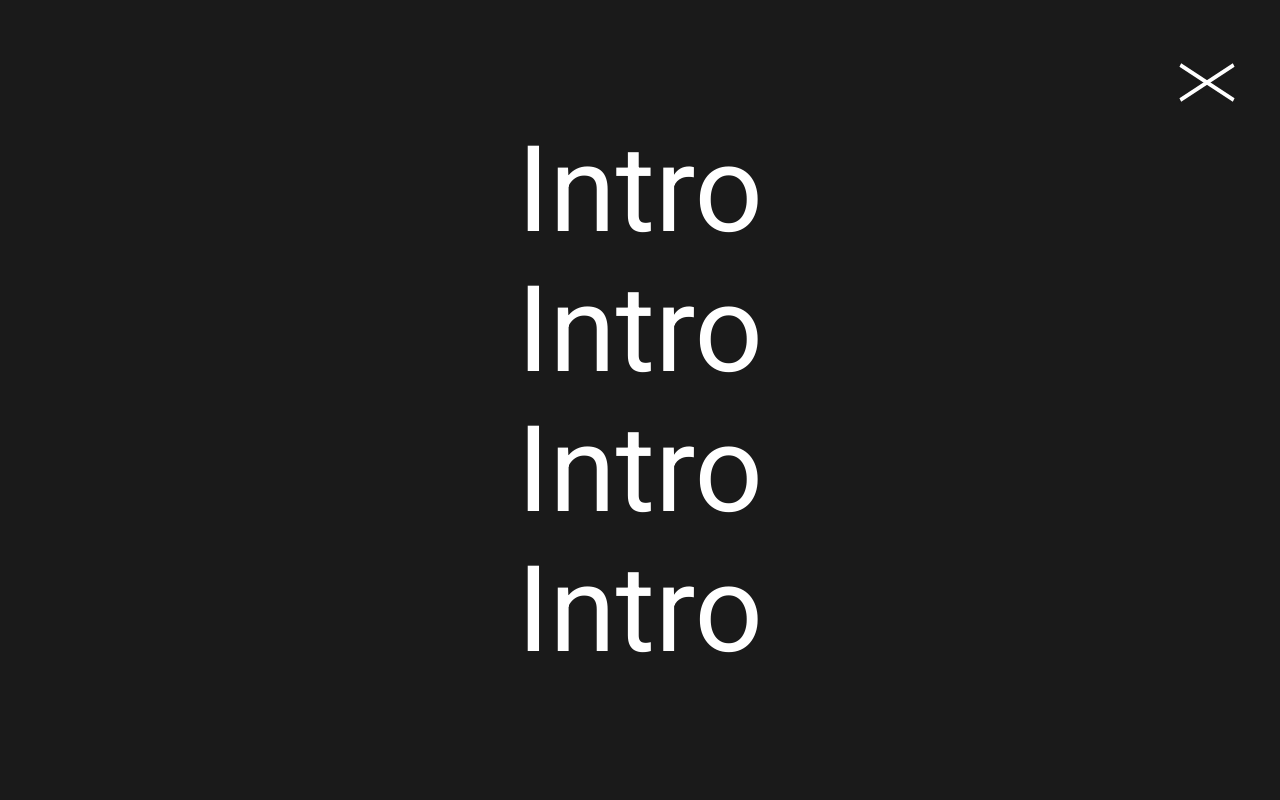
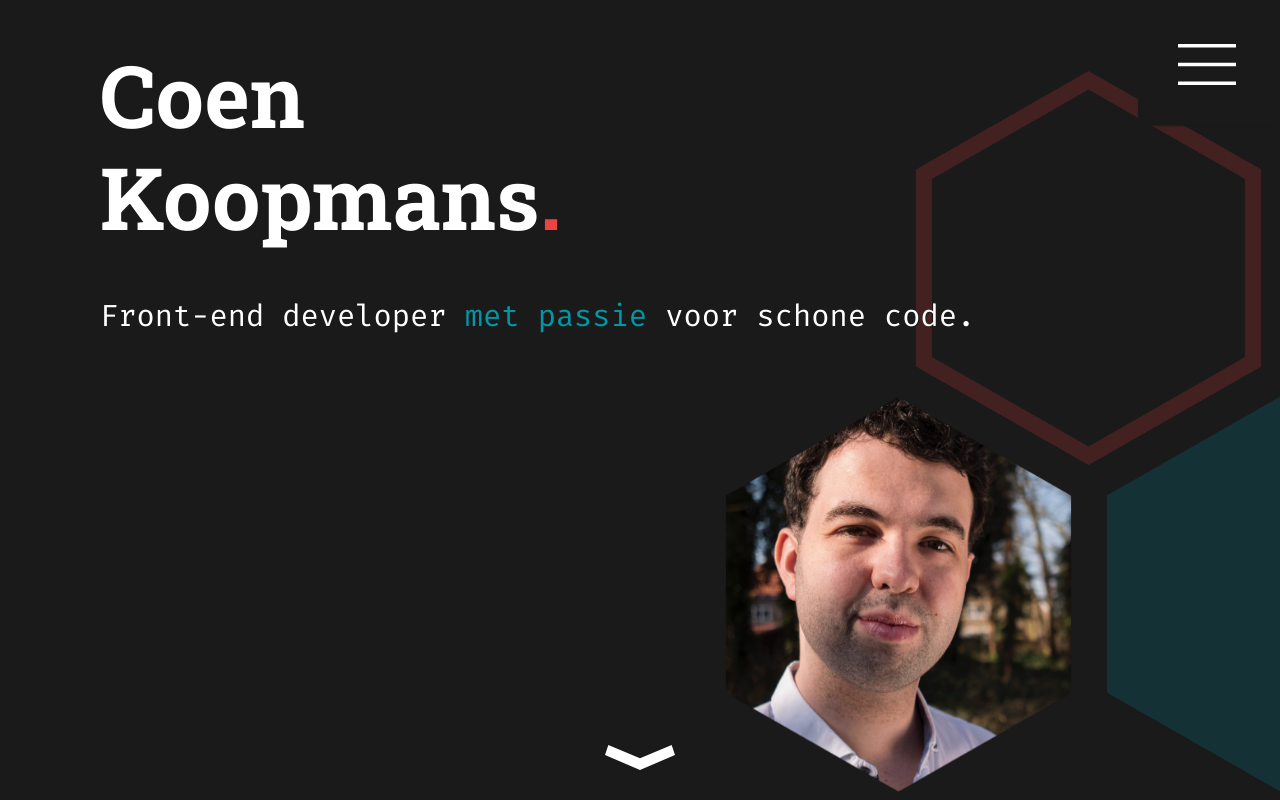
Before and after one commit to coenkoopmans/coenkoopmans.nl, an Angular app: page / in a window 1280 px wide. Shown: the top 800 px of the page. Built offline with nearby package versions, Linux system fonts and the light colour scheme.

Commit message:
feat: continues work on menu, mainly in styling

```diff
--- a/src/app/app.component.html
+++ b/src/app/app.component.html
@@ -1,6 +1,8 @@
 <app-menu></app-menu>
-<app-intro></app-intro>
-<div class="container">
-    <app-skills></app-skills>
-    <app-about></app-about>
+<div class="wrapper"><!-- I'm not a wrapper -->
+  <app-intro></app-intro>
+  <div class="container">
+      <app-skills></app-skills>
+      <app-about></app-about>
+  </div>
 </div>
--- a/src/app/components/menu/menu.component.html
+++ b/src/app/components/menu/menu.component.html
@@ -1,17 +1,16 @@
-<button class="menuButton" type="button" [ngClass]="{'menuButton--close': menuOpen}" (click)="menuOpen = !menuOpen">
-    <img class="menuButton--image" [src]="menuImage" aria-hidden="true">
+<button class="menu-button" type="button" [ngClass]="{'menu-button--close': menuOpen}" (click)="menuOpen = !menuOpen">
+    <img class="menu-button--image" [src]="menuImage" aria-hidden="true">
 </button>
+<div class="menu-container" [ngClass]="{'menu-container--open': menuOpen}">
   <menu class="menu">
     <li class="menu__item">
       <a class="menu__link" href="#intro">Intro</a>
     </li>
     <li class="menu__item">
-    <a class="menu__link" href="#intro">Intro</a>
+      <a class="menu__link" href="#Skills">Skills</a>
     </li>
     <li class="menu__item">
-    <a class="menu__link" href="#intro">Intro</a>
-  </li>
-  <li class="menu__item">
-    <a class="menu__link" href="#intro">Intro</a>
+      <a class="menu__link" href="#Over">Over mij</a>
     </li>
   </menu>
+</div>
--- a/src/app/components/menu/menu.component.scss
+++ b/src/app/components/menu/menu.component.scss
@@ -1,6 +1,8 @@
 @import '../../shared/base';
 
-$menu-button-padding: 10px;
+$font-size-menu-item: getVwSizeForScreenWidth(20, 'mobile');
+
+$menu-button-padding: getVwSizeForScreenWidth(10, 'mobile');
 
 $menu-button-width: getVwSizeForScreenWidth(34, 'mobile');
 $menu-button-height: getVwSizeForScreenWidth(24, 'mobile');
@@ -9,56 +11,89 @@ $menu-button-top-mobile: getVwSizeForScreenWidth(45, 'mobile');
 $menu-button-top-tablet: getVwSizeForScreenWidth(70, 'tablet');
 $menu-button-top-desktop: getVwSizeForScreenWidth(70, 'desktop');
 
-.menuButton {
+.menu-container {
+  display: none;
+}
+
+@keyframes fade-in {
+  from { opacity: 0; }
+  to   { opacity: 1; }
+}
+.menu-container--open {
+  display: block;
+  opacity: 1;
+  position: relative;
+  z-index: 4;
+  animation: fade-in 150ms ease-in-out;
+}
+
+.menu-button {
   width: getVw($menu-button-width);
   height: getVw($menu-button-height);
   box-sizing: content-box;
   position: absolute;
-  right: calc(#{$padding-left-right-mobile}vw - #{$menu-button-padding});
-  top: calc(#{$padding-top-mobile}vw - #{$menu-button-padding});
-  padding: $menu-button-padding;
+  right: #{$padding-left-right-mobile - $menu-button-padding}vw;
+  top: #{$padding-top-mobile - $menu-button-padding}vw;
+  padding: #{$menu-button-padding}vw;
   z-index: 5;
   cursor: pointer;
+  background: $color-black;
+  transition: transform 200ms ease-in-out;
   @include dropShadow();
 
   @include breakpoint('tablet') {
     width: getVw($menu-button-width * $scale-factor-tablet-vw);
     height: getVw($menu-button-height * $scale-factor-tablet-vw);
 
-    right: calc(#{$padding-left-right-tablet}vw - #{$menu-button-padding});
-    top: calc(#{$padding-top-tablet}vw - #{$menu-button-padding});
+    right: #{$padding-left-right-tablet - $menu-button-padding}vw;
+    top: #{$padding-top-tablet - $menu-button-padding}vw;
   }
   @include breakpoint('desktop') {
     width: getVw($menu-button-width * $scale-factor-desktop-vw);
     height: getVw($menu-button-height * $scale-factor-desktop-vw);
 
-    right: calc(#{$padding-left-right-desktop}vw - #{$menu-button-padding});
-    top: calc(#{$menu-button-top-desktop}vw - #{$menu-button-padding});
+    right: #{$padding-left-right-desktop - $menu-button-padding}vw;
+    top: #{$padding-top-desktop - $menu-button-padding}vw;
   }
   @include breakpoint('low-height') {
     zoom: $low-height-scale-factor;
   }
+
+  &:focus {
+    display: none;
+  }
+
+  &:hover {
+    transform: scale(1.1);
+  }
+  &:active {
+    transform: scale(1.17);
+  }
 }
 
-.menuButton--image {
+.menu-button--image {
   width: inherit;
   height: inherit;
 }
 
+.menu-button--close {
+  position: fixed;
+}
+
 .menu {
-  position: absolute;
+  position: fixed;
   top: 0;
   left: 0;
   width: 100vw;
   height: 100vh;
   z-index: 4;
+  overflow: hidden;
 
   display: flex;
   flex-direction: column;
   justify-content: center;
   align-items: center;
-
-  background: $color-black;
+  background: rgba($color-black, 0.95);
 }
 
 .menu__item {
@@ -66,8 +101,33 @@ $menu-button-top-desktop: getVwSizeForScreenWidth(70, 'desktop');
 }
 
 .menu__link {
+  display: inline-block;
+  position: relative;
   text-decoration: none;
   color: $color-white;
+  font-size: getVw($font-size-menu-item);
+  line-height: 1.7em;
+  z-index: 2;
+  transition: transform 200ms ease-in-out;
 
-  font-size: getVw($font-size-heading);
+  &:hover {
+    transform: scale(1.1);
+    &:after {
+      content: '';
+      width: 100%;
+      height: getVw(getVwSizeForScreenWidth(2, 'mobile'));
+      display: block;
+      position: absolute;
+      bottom: getVw(getVwSizeForScreenWidth(4, 'mobile'));
+      background: $color-red;
+      z-index: -1;
+    }
+  }
+  &:active {
+    transform: scale(1.17);
+  }
 }
+
+.menu__item:nth-of-type(even) > .menu__link:hover:after {
+  background: $color-blue;
+}
--- a/src/app/components/menu/menu.component.ts
+++ b/src/app/components/menu/menu.component.ts
@@ -17,7 +17,7 @@ export class MenuComponent implements OnInit {
   }
 
   public ngOnInit(): void {
-    this.menuOpen = true;
+    this.menuOpen = false;
   }
 
 }
--- a/src/app/shared/base.scss
+++ b/src/app/shared/base.scss
@@ -20,14 +20,6 @@ body {
   font-family: $font-regular;
   color: $color-white;
   position: relative;
-
-  padding-bottom: getVw(getVwSizeForScreenWidth(20, 'mobile'));
-  @include breakpoint('tablet') {
-    padding-bottom: getVw(getVwSizeForScreenWidth(20, 'tablet'));
-  }
-  @include breakpoint('desktop') {
-    padding-bottom: getVw(getVwSizeForScreenWidth(40, 'desktop'));
-  }
 }
 
 a:focus, button:focus {
--- a/src/app/shared/layout.scss
+++ b/src/app/shared/layout.scss
@@ -1,7 +1,22 @@
+html, body {
+  height: 100%;
+}
+
+.wrapper {
+  height: 100%;
+  overflow: auto;
+
+  padding-bottom: getVw(getVwSizeForScreenWidth(20, 'mobile'));
+  @include breakpoint('tablet') {
+    padding-bottom: getVw(getVwSizeForScreenWidth(20, 'tablet'));
+  }
+  @include breakpoint('desktop') {
+    padding-bottom: getVw(getVwSizeForScreenWidth(40, 'desktop'));
+  }
+}
+
 // Containers
-
 .container {
-
   padding: getVw($padding-top-mobile - 3.5) getVw($padding-left-right-mobile) 0 getVw($padding-left-right-mobile);
   @include breakpoint('tablet') {
     padding: getVw($padding-top-tablet - 1) getVw($padding-left-right-tablet) 0 getVw($padding-left-right-tablet);
--- a/src/app/shared/variables.scss
+++ b/src/app/shared/variables.scss
@@ -1,5 +1,4 @@
 // Colors
-
 $color-black: #1A1A1A;
 $color-white: #FFFFFF;
 
@@ -9,7 +8,6 @@ $color-red: #EB4444;
 $color-blue: #0097A7;
 
 // Fonts
-
 $font-regular: 'Roboto', Helvetica, Arial, sans-serif;
 $font-headings: 'Roboto Slab', 'Roboto', Helvetica, Arial, sans-serif;
 $font-mono: 'Fira Mono', "Courier New", Courier, monospace;
```
Lines whose indentation alone changed are shown as unchanged.
